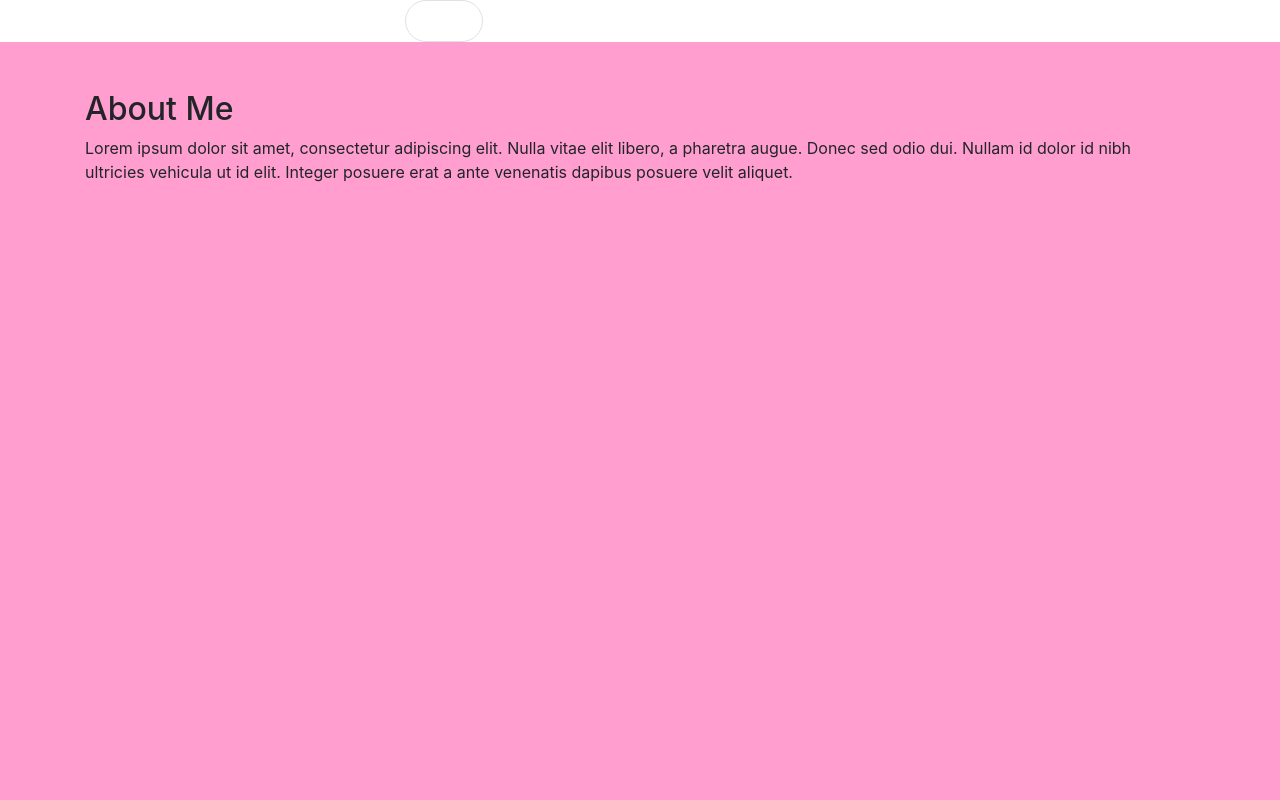
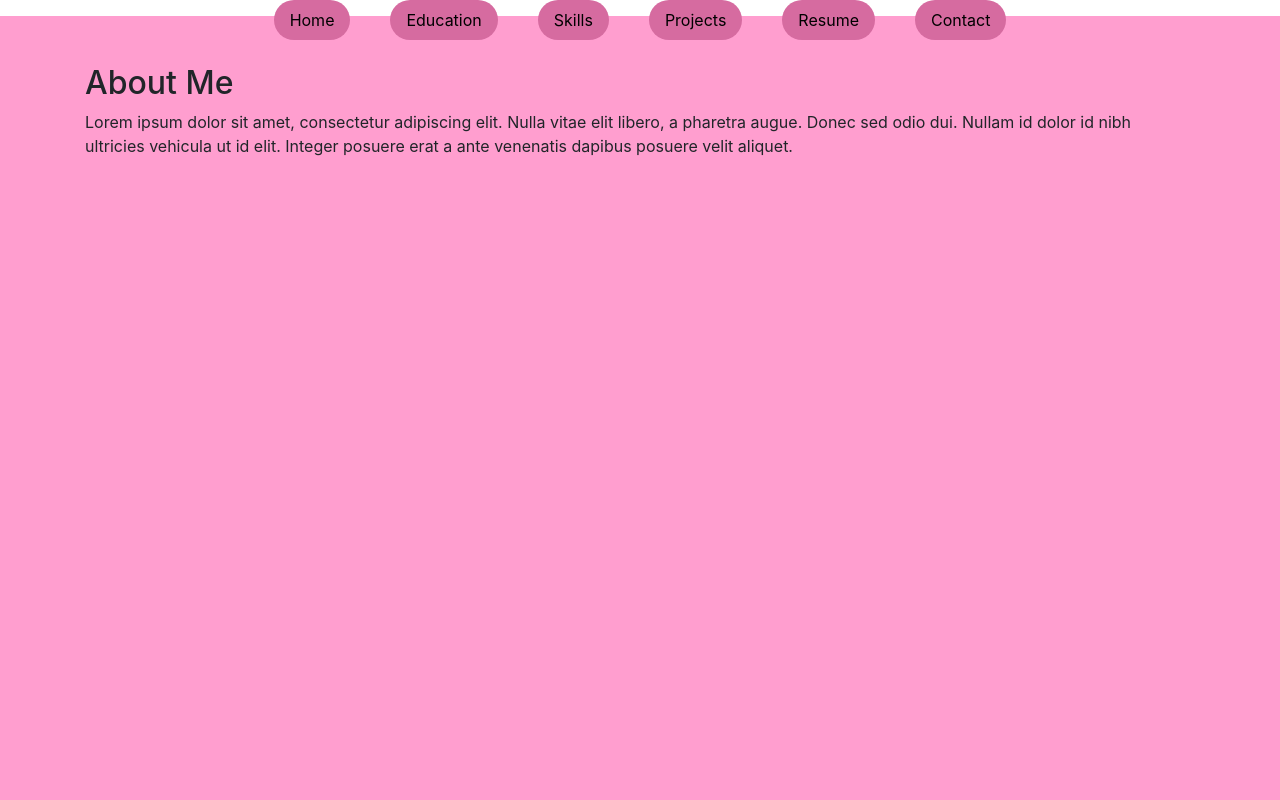
Before and after one commit to jojozhou0927/jojozhou.github.io, a plain HTML site: page index.html in a window 1280 px wide. Shown: the top 800 px of the page. Drawn offline with nearby package versions, Linux system fonts and the light colour scheme.

Commit message:
added js

```diff
--- a/index.html
+++ b/index.html
@@ -15,10 +15,11 @@
 
         .nav-item {
             margin: 0 20px;
+            background-color: #d66ba0;
         }
 
         .nav-link {
-            color: #fff;
+            color: #000000;
         }
 
         #about {
@@ -47,7 +48,7 @@
 
         section {
             padding: 200px 0;
-            height: 100vh;
+            min-height: 100vh;
         }
 
 
@@ -56,20 +57,26 @@
 
 <body>
 
-    <nav class="navbar fixed-top navbar-expand-lg"></nav>
-        <ul class="nav justify-content-center">
-            <li class="nav-item border rounded-5">
-              <a class="nav-link active" aria-current="page" href="#about">Home</a>
+    <nav class="navbar navbar-expand-lg"></nav>
+        <ul class="nav fixed-top justify-content-center">
+            <li class="nav-item rounded-pill">
+              <a id="about-nav" class="nav-link active" aria-current="page" href="#about">Home</a>
             </li>
-            <li class="nav-item">
-              <a class="nav-link" href="#education">Education</a>
+            <li class="nav-item rounded-pill">
+              <a id="education-nav" class="nav-link" href="#education">Education</a>
             </li>
-            <li class="nav-item">
-              <a class="nav-link" href="#">Skills</a>
+            <li class="nav-item rounded-pill">
+              <a id="skills-nav" class="nav-link" href="#skills">Skills</a>
             </li>
-            <li class="nav-item">
-              <a class="nav-link" href="#projects">Projects</a>
+            <li class="nav-item rounded-pill">
+              <a id="projects-nav" class="nav-link" href="#projects">Projects</a>
             </li>
+            <li class="nav-item rounded-pill">
+                <a id="resume-nav" class="nav-link" href="#resume">Resume</a>
+              </li>
+              <li class="nav-item rounded-pill">
+                <a id="contact-nav" class="nav-link" href="#contact">Contact</a>
+              </li>
           </ul>
     </nav>
 
@@ -179,6 +186,7 @@
             <h2>Resume</h2>
             <a href="resume.pdf" class="btn btn-primary">Download Resume</a>
         </div>
+        </section>
 
     <section id="contact" class="py-5">
         <div class="container">
@@ -204,6 +212,12 @@
   <script src="https://code.jquery.com/jquery-3.5.1.slim.min.js"></script>
   <script src="https://cdn.jsdelivr.net/npm/@popperjs/core@2.5.4/dist/umd/popper.min.js"></script>
   <script src="https://stackpath.bootstrapcdn.com/bootstrap/4.5.2/js/bootstrap.min.js"></script>
+  <script src="portfolio.js"></script>
 </body>
 
+<footer>
+    <h5>© 2024 My Portfolio</h5>
+    <p>This portfolio is created for an assigment and may contains inaccurate information for display purpose.</p>
+</footer>
+
 </html>
--- /dev/null
+++ b/portfolio.js
@@ -0,0 +1,34 @@
+const sections = ["about", "education", "skills", "projects", "resume", "contact"];
+
+var sectionPositions = {};
+sections.forEach((s) =>
+{
+    console.log("section: " + s);
+    sectionPositions[s] = document.getElementById(s).offsetTop;
+});
+
+
+addEventListener("scroll", (event) =>
+{
+    var y = window.scrollY;
+    var currentSection = "";
+    sections.forEach((section) =>
+    {
+        console.log("Sroll section: " + section);
+        if (y >= sectionPositions[section])
+        {
+            var currentLink = document.getElementById(currentSection + "-nav");
+            if (currentLink != null)
+            {
+                currentLink.classList.remove("active");
+            }
+            currentSection = sections;
+        }
+    });
+
+
+    var currentLink = document.getElementById(currentSection + "-nav");
+    currentLink.classList.add("active");
+
+
+});
```
